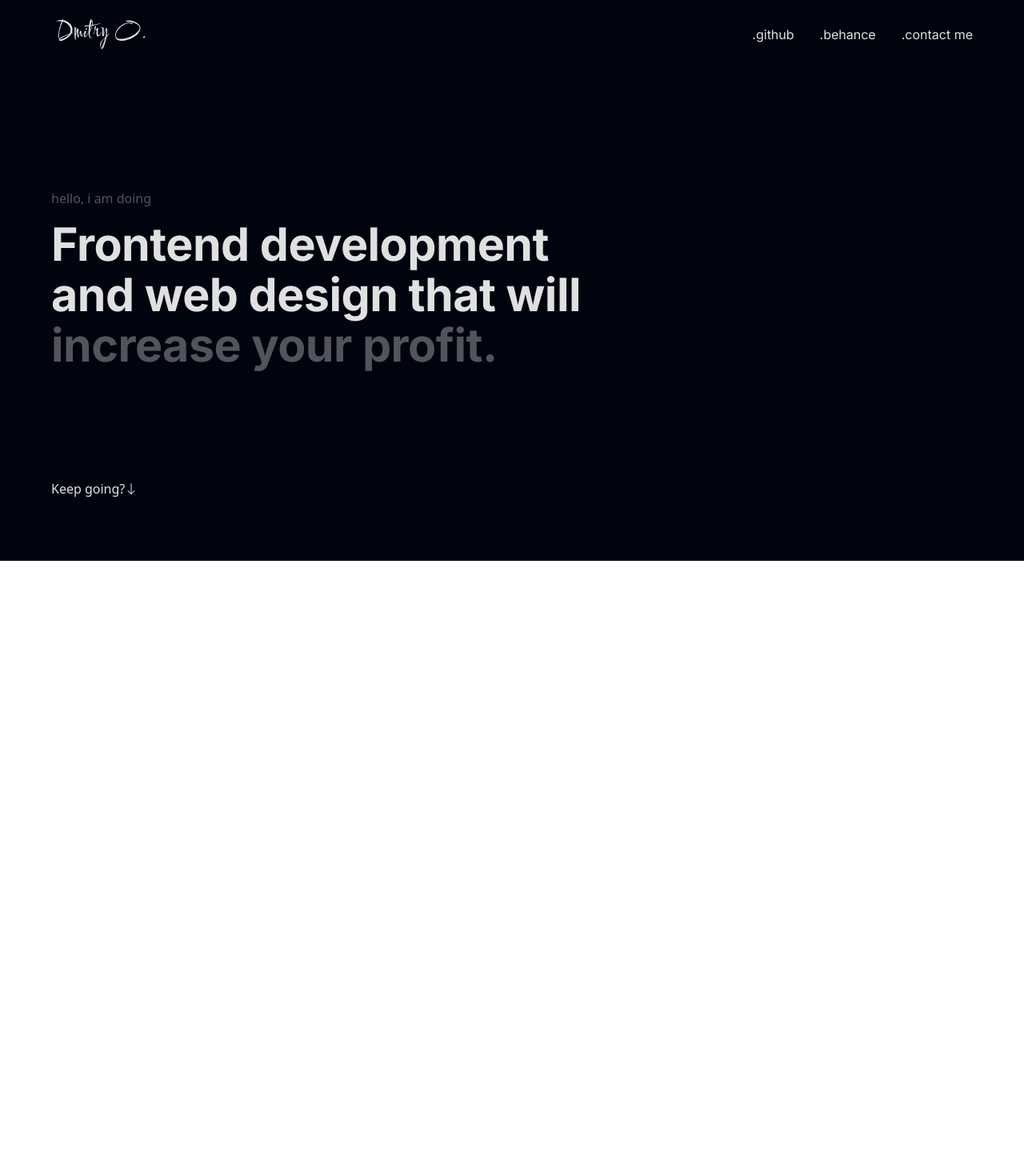
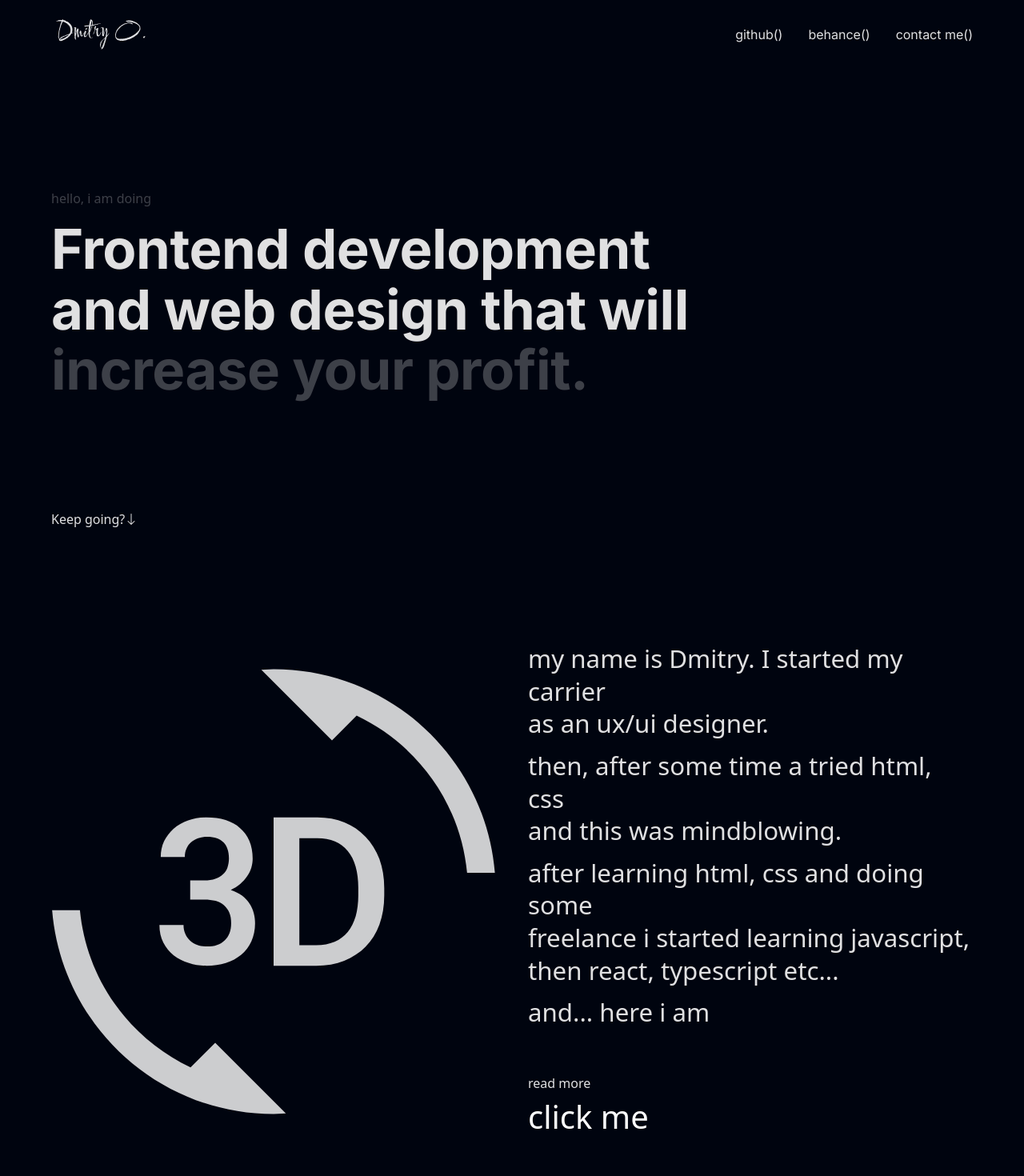
Before and after one commit to qqghst/my-website, a React (Create React App) app: page / in a window 1280 px wide. Shown: the top 1470 px of the page at 80% size. Before the commit the page ends 800 px from the top, so only its background shows below. Built offline with nearby package versions, Linux system fonts and the light colour scheme.

Commit message:
added section-about

```diff
--- a/src/App.tsx
+++ b/src/App.tsx
@@ -2,6 +2,7 @@ import React from 'react';
 import styles from './styles';
 import NavBar from "./components/pages/NavBar";
 import Hero from "./components/pages/Hero";
+import About from "./components/pages/About";
 
 function App() {
     return (
@@ -17,6 +18,12 @@ function App() {
                     <Hero/>
                 </div>
             </div>
+
+            <div className={`bg-primary ${styles.paddingX} ${styles.flexCenter}`}>
+                <div className={`${styles.boxWidth}`}>
+                    <About/>
+                </div>
+            </div>
         </div>
     );
 }
--- a/src/assets/index.ts
+++ b/src/assets/index.ts
@@ -6,4 +6,6 @@ import arrow from './hero/arrowDown.svg'
 import giphy from './hero/arrowDown.svg'
 import gif from './hero/gg.svg'
 
-export { logo, close, menu, arrow, giphy, gif };
+import leftImg from './about/3d.svg'
+
+export { logo, close, menu, arrow, giphy, gif, leftImg };
--- /dev/null
+++ b/src/components/Button.tsx
@@ -0,0 +1,11 @@
+import React from 'react';
+
+const Button = () => {
+    return (
+        <button type='button' className={`text-[40px] text-white`}>
+            click me
+        </button>
+    );
+};
+
+export default Button;
--- /dev/null
+++ b/src/components/pages/About.tsx
@@ -0,0 +1,49 @@
+import React from 'react';
+import sphere from '../../assets/about/sphere.png'
+import styles, { layout } from "../../styles";
+import Button from "../Button";
+import {leftImg} from "../../assets";
+
+const About = () => {
+    return (
+        <>
+            <section id='about' className={layout.sectionReverse}>
+                <div className={layout.sectionImgReverse}>
+                    <img src={leftImg} alt="sphere" className='w-[100%] h-[100%] relative z-[5]'/>
+                </div>
+
+                <div className={layout.sectionInfo}>
+                    <p className='text-whiteOppacity text-[31.25px] leading-[130%] mb-[12px]'>my name is Dmitry. I started my carrier <br className='sm:block hidden'/> as an ux/ui designer.</p>
+                    <p className='text-whiteOppacity text-[31.25px] leading-[130%] mb-[12px]'>then, after some time a tried html, css <br className='sm:block hidden'/> and this was mindblowing.</p>
+                    <p className='text-whiteOppacity text-[31.25px] leading-[130%] mb-[12px]'>after learning html, css and doing some <br className='sm:block hidden'/> freelance i started learning javascript, <br className='sm:block hidden'/> then react, typescript etc...</p>
+                    <p className='text-whiteOppacity text-[31.25px] leading-[130%]'>and... here i am</p>
+                    <button className='text-whiteOppacity text-[16px] mt-[56px]'>read more</button>
+                    <Button/>
+                </div>
+            </section>
+
+            <section>
+                <h1 className={styles.stroke}>THEICESILVER121@MAIL.RU / TG @QQGHST / GET IN TOUCH</h1>
+            </section>
+
+        </>
+
+
+
+/*        <section className={`flex md:flex-row flex-col ${styles.paddingY}`}>
+            <div className={`flex-1 flex ${styles.flexCenter} md:my-0 my-10 relative`}>
+                <img src={sphere} alt="sphere" className='w-[100%] h-[100%] relative z-[5]'/>
+            </div>
+
+            <div className=''>
+                <p className='text-whiteOppacity text-[31.25px] leading-[130%] mb-[12px]'>my name is Dmitry. I started my carrier <br/> as an ux/ui designer.</p>
+                <p className='text-whiteOppacity text-[31.25px] leading-[130%] mb-[12px]'>then, after some time a tried html, css <br/> and this was mindblowing.</p>
+                <p className='text-whiteOppacity text-[31.25px] leading-[130%] mb-[12px]'>after learning html, css and doing some <br/> freelance i started learning javascript, <br/> then react, typescript etc...</p>
+                <p className='text-whiteOppacity text-[31.25px] leading-[130%]'>and... here i am</p>
+                <button className='text-whiteOppacity text-[16px] mt-[56px]'>read more</button>
+            </div>
+        </section>*/
+    );
+};
+
+export default About;
--- a/src/components/pages/Hero.tsx
+++ b/src/components/pages/Hero.tsx
@@ -4,10 +4,10 @@ import { arrow, giphy, gif } from "../../assets";
 const Hero = () => {
     return (
         <section className={`flex md:flex-row flex-col ${styles.paddingY}`}>
-            <div className={`${styles.flexStart} flex-1 flex-col xl:px-0 sm:px-16 px-6`}>
+            <div className={`flex-1 ${styles.flexStart} flex-col xl:px-0 sm:px-16 px-6`}>
                 <div className='flex flex-col w-full mt-[80px]'>
                     <p className='flex flex-col py-[6px] mb-2 text-[16px] text-whiteOppacity32 '>hello, i am doing</p>
-                    <h1 className='flex-1 font-inter font-bold ss:text-[57.33px] text-[47.78px] text-whiteOppacity ss:leading-[110%] leading-[80%] tracking-[-0.5px] '>Frontend development <br className='sm:block hidden'/> and web design that will <br className='sm:block hidden'/> <span className='text-whiteOppacity32'>increase your profit.</span></h1>
+                    <h1 className='flex-1 font-inter font-bold ss:text-[68.8px] text-[47.78px] text-whiteOppacity ss:leading-[110%] leading-[80%] tracking-[-0.5px] '>Frontend development <br className='sm:block hidden'/> and web design that will <br className='sm:block hidden'/> <span className='text-whiteOppacity32'>increase your profit.</span></h1>
                 </div>
                 <p className='flex flex-row items-center py-[6px] mb-2 mt-[130px] text-whiteOppacity'>Keep going? <img src={arrow} alt="arrow"/></p>
             </div>
--- a/src/components/pages/NavBar.tsx
+++ b/src/components/pages/NavBar.tsx
@@ -13,7 +13,7 @@ const NavBar = () => {
             <ul className='list-none sm:flex hidden justify-end items-center flex-1'>
                 {navLinks.map((nav, index) => (
                     <li key={nav.id}
-                        className={`font-inter text-[16px] cursor-pointer text-[16px] text-whiteOppacity ${index === navLinks.length - 1 ? 'mr-0' : 'mr-[32px]'}`}
+                        className={`font-inter text-[16px] cursor-pointer text-whiteOppacity ${index === navLinks.length - 1 ? 'mr-0' : 'mr-[32px]'}`}
                     >
                         <a href={`#{nav.id}`}>{nav.title}</a>
                     </li>
--- a/src/constans/index.tsx
+++ b/src/constans/index.tsx
@@ -2,15 +2,15 @@ import {INavLinks} from "../Types";
 
 export const navLinks: INavLinks[] = [
     {
-        id: ".github.",
-        title: ".github",
+        id: "github()",
+        title: "github()",
     },
     {
-        id: ".behance",
-        title: ".behance",
+        id: "behance()",
+        title: "behance()",
     },
     {
-        id: ".contact me",
-        title: ".contact me",
+        id: "contact me()",
+        title: "contact me()",
     },
 ];
--- a/src/styles.tsx
+++ b/src/styles.tsx
@@ -2,6 +2,7 @@ const styles = {
     boxWidth: "xl:max-w-[1280px] w-full",
 
     heading2: "font-inter font-semibold xs:text-[48px] text-[40px] text-white xs:leading-[76.8px] leading-[66.8px] w-full",
+    stroke: 'font-inter font-bold text-[68.8px] text-white tracking-[2px] w-full',
     paragraph: "font-inter font-medium text-dimWhite text-[16px] leading-[30.8px]",
 
     flexCenter: "flex justify-center items-center",
--- a/tailwind.config.js
+++ b/tailwind.config.js
@@ -1,12 +1,11 @@
 /** @type {import('tailwindcss').Config} */
 module.exports = {
     content: ["./index.html", "./src/**/*.{js,jsx,ts,tsx}"],
-    mode: "jit",
     theme: {
         extend: {
             colors: {
                 whiteOppacity: "rgba(255, 255, 255, 0.88)",
-                whiteOppacity32: "rgba(255, 255, 255, 0.32)",
+                whiteOppacity32: "rgba(255, 255, 255, 0.24)",
                 primary: "#00040f",
                 secondary: "#00f6ff",
                 dimWhite: "rgba(255, 255, 255, 0.7)",
```
Also changed, not shown: src/Types.ts (line endings or trailing spaces), src/assets/about/3d.svg (added), 1 other file (tests, documents, lock files or other folders).
